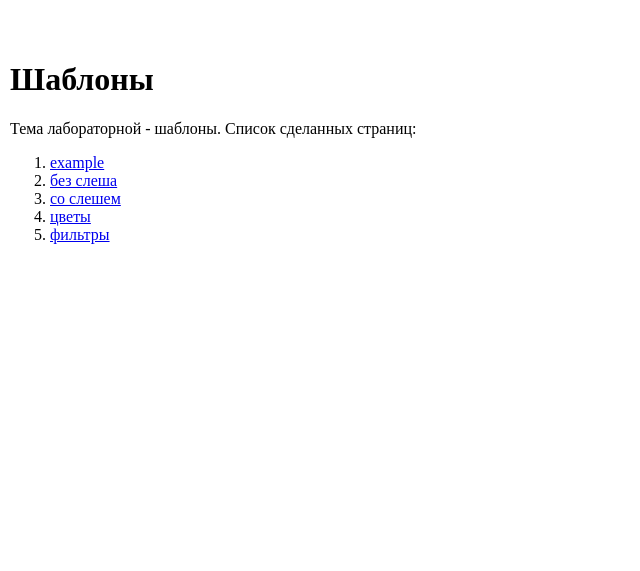
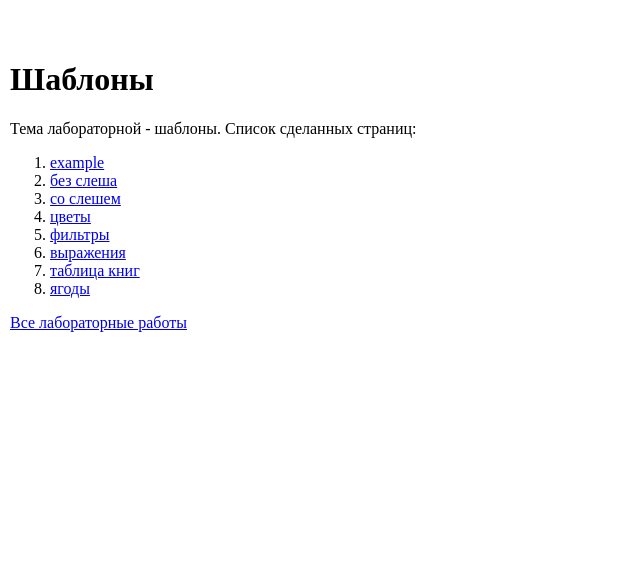
Before and after one commit to bleag/web-programming-labs, a Flask app: page /lab2/ in a window 1280 px wide. Shown: the part 58-629 px from the top of the page, without its empty margins (0-640 px from the left). Run offline with Flask 3, Linux system fonts and the light colour scheme.

Commit message:
фавиконки

```diff
--- a/app.py
+++ b/app.py
@@ -4,7 +4,7 @@ app = Flask(__name__)
 
 @app.route("/")
 def slesh():
-     return redirect('/lab1/menu', code=302)
+     return redirect('/menu', code=302)
 
 
 @app.route("/index")
@@ -381,7 +381,7 @@ def example():
 def lab2():
     return render_template('lab2.html')
 
-@app.route('/lab2/filters')
+@app.route('/lab2/filters/')
 def filters():
     phrase = '0 <b>сколько</b> <u>нам</u> <i>открытий</i> чудных... '
     return render_template('filters.html', phrase = phrase)
@@ -454,7 +454,7 @@ books = [
     {"title": "Мозг и душа", "author": "Валерий Суворов", "genre": "Нейропсихология", "pages": 256}
 ]
 # Обработчик для отображения списка книг
-@app.route('/lab2/books')
+@app.route('/lab2/books/')
 def book_list():
     return render_template('books.html', books=books)
 
@@ -468,6 +468,6 @@ berries = [
     {"name": "Морошка", "description": "Ягода с кисловатым вкусом", "image": "/static/mo.webp"}
 ]
 
-@app.route('/lab2/berries')
+@app.route('/lab2/berries/')
 def show_berries():
     return render_template('berries.html', berries=berries)
--- a/templates/base.html
+++ b/templates/base.html
@@ -5,6 +5,9 @@
     <meta name="viewport" content="width=device-width, initial-scale=1.0">
     <title>Орлов Андрей. {% block lab %} {% endblock %}</title>
     <link rel="stylesheet" href="{{url_for('static', filename= 'main.css')}}">
+    <link rel="shortcut icon" href="{{url_for('static', filename='favicon.ico')}}" type="image/x-icon">
+    <link rel="icon" href="{{url_for('static', filename='favicon-16x16.png')}}">
+    <link rel="icon" href="{{url_for('static', filename='favicon-32x32.png')}}">
 </head>
 <body>
 
@@ -15,6 +18,7 @@
 
     <main>
         {% block main %}{% endblock %}
+        <a href="/">Все лабораторные работы</a>
     </main>
 
     <footer>
--- a/templates/lab2.html
+++ b/templates/lab2.html
@@ -9,8 +9,9 @@
         <li><a href="/lab2/a">без слеша</a></li>
         <li><a href="/lab2/a/">со слешем</a></li>
         <li><a href="/lab2/flowers/">цветы</a></li>
-        <li><a href="lab2/filters/">фильтры</a>
-
-
+        <li><a href="/lab2/filters">фильтры</a>
+        <li><a href="/lab2/calc">выражения</a>
+        <li><a href="/lab2/books">таблица книг</a>
+        <li><a href="/lab2/berries">ягоды</a>
     </ol>
 {% endblock %}
```
Also changed, not shown: static/favicon-16x16.png (added), static/favicon-32x32.png (added), static/favicon.ico (added).
